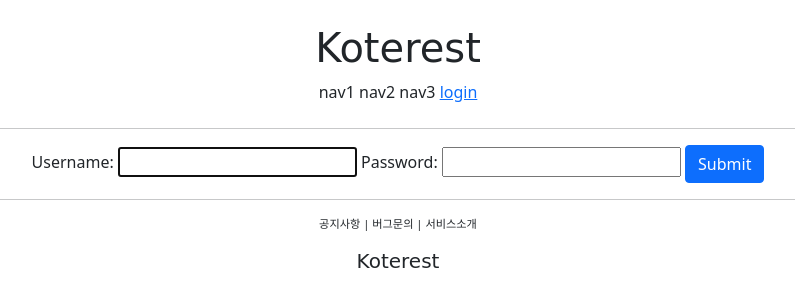
After one commit to Kogoon/Koterest, a Django app: page /account/login/ in a window 1280 px wide. The commit adds this page. Shown: the top 307 px of the page, without its empty margins (242-1037 px from the left). Run offline with Django 4.2, Linux system fonts and the light colour scheme; some web fonts are replaced.

Commit message:
[Create] Login & Logout function

```diff
--- /dev/null
+++ b/accountapp/templates/accountapp/login.html
@@ -0,0 +1,18 @@
+{% extends 'base.html' %}
+
+{% block content %}
+
+    <div style="text-align: center;">
+        <div>
+
+        </div>
+        <div>
+            <form action="" method="post">
+                {% csrf_token %}
+                {{ form }}
+                <input type="submit" class="btn btn-primary">
+            </form>
+        </div>
+    </div>
+
+{% endblock %}
--- a/accountapp/urls.py
+++ b/accountapp/urls.py
@@ -1,3 +1,4 @@
+from django.contrib.auth.views import LoginView, LogoutView
 from django.urls import path
 
 from accountapp.views import hello_world, AccountCreateView
@@ -8,5 +9,8 @@ app_name = "accountapp"
 urlpatterns = [
     path('hello_world/', hello_world, name='hello_world'),
 
+    path('login/', LoginView.as_view(template_name='accountapp/login.html'), name='login'),
+    path('logout/', LogoutView.as_view(), name='logout'),
+
     path('create/', AccountCreateView.as_view(), name='create')
 ]
--- a/koterest/settings.py
+++ b/koterest/settings.py
@@ -13,6 +13,8 @@ https://docs.djangoproject.com/en/4.0/ref/settings/
 import environ
 import os
 from pathlib import Path
+
+from django.urls import reverse_lazy
 
 env = environ.Env(
     # set casting, default value
@@ -138,3 +140,6 @@ DEFAULT_AUTO_FIELD = 'django.db.models.BigAutoField'
 STATICFILES_DIRS = [
     BASE_DIR / "static",
 ]
+
+LOGIN_REDIRECT_URL = reverse_lazy('accountapp:hello_world')
+LOGOUT_REDIRECT_URL = reverse_lazy('accountapp:login')
--- a/templates/header.html
+++ b/templates/header.html
@@ -7,6 +7,14 @@
             <span>nav1</span>
             <span>nav2</span>
             <span>nav3</span>
-            <span>nav4</span>
+            {% if not user.is_authenticated %}
+                <a href="{% url 'accountapp:login' %}?next{{ request.path }}">
+                    <span>login</span>
+                </a>
+            {% else %}
+                <a href="{% url 'accountapp:logout' %}?next{{ request.path }}">
+                    <span>Logout</span>
+                </a>
+            {% endif %}
         </div>
     </div>
```
